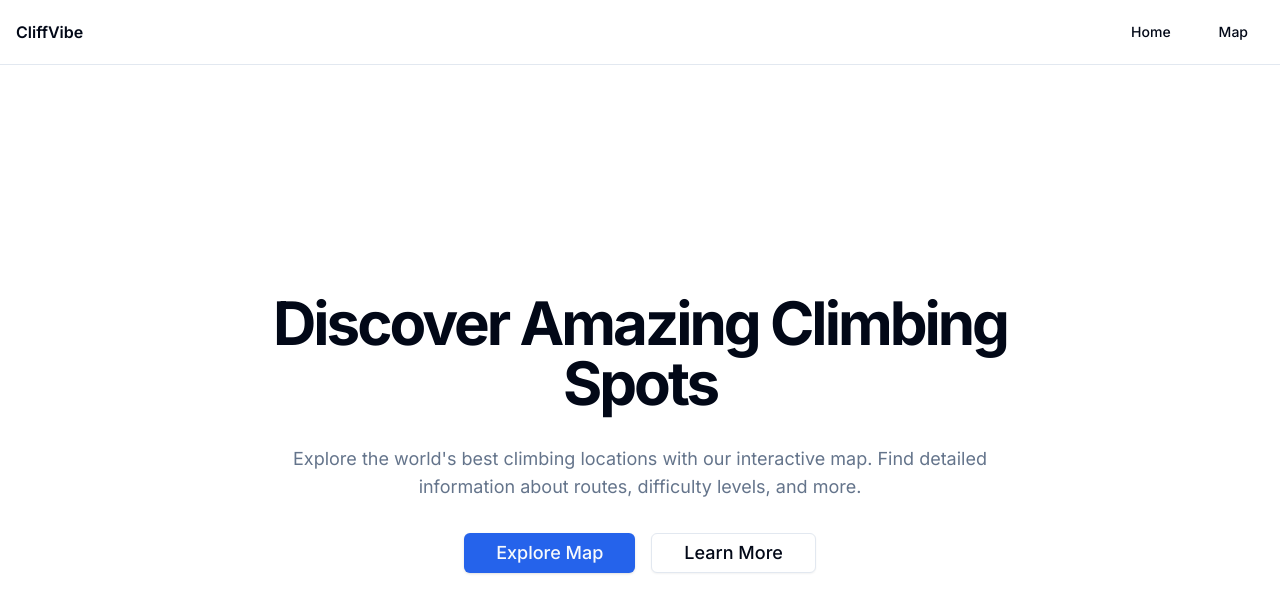
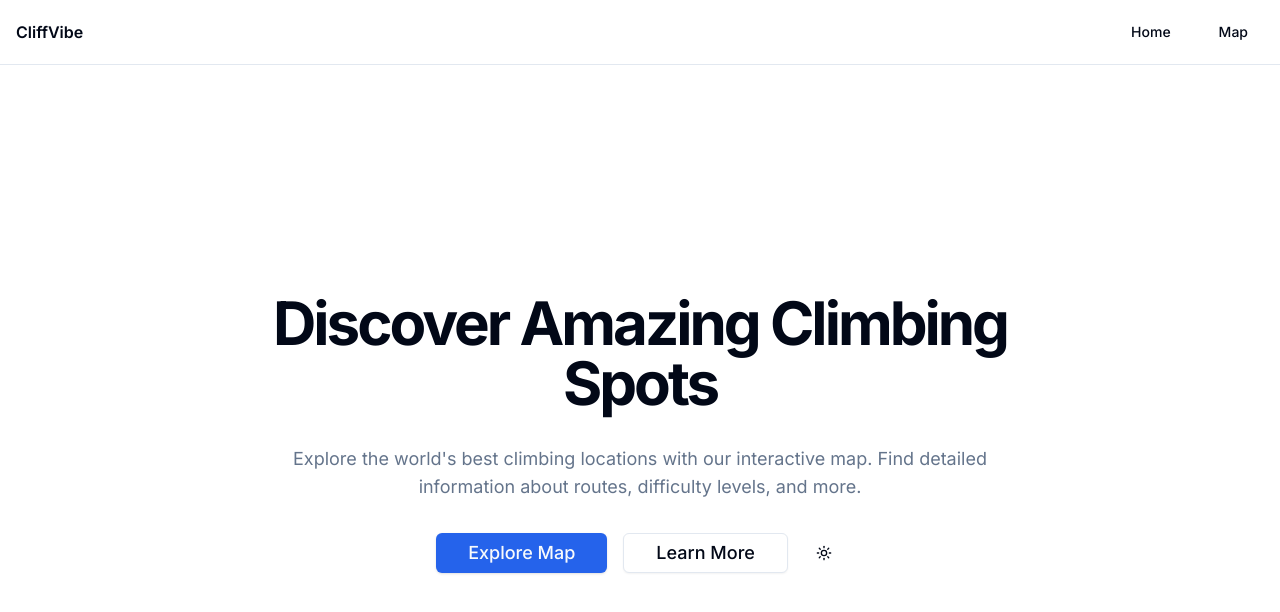
Before and after one commit to lordcsomi/cliffvibe, a Next.js app: page / in a window 1280 px wide. Shown: the top 612 px of the page. Built offline with nearby package versions, Linux system fonts and the light colour scheme.

Commit message:
theme switching

```diff
--- a/app/layout.tsx
+++ b/app/layout.tsx
@@ -2,6 +2,7 @@ import type { Metadata } from "next"
 import { Inter } from "next/font/google"
 import "./globals.css"
 import { Navbar } from "@/components/navbar"
+import { ThemeProvider } from "next-themes"
 
 const inter = Inter({ subsets: ["latin"] })
 
@@ -16,12 +17,19 @@ export default function RootLayout({
   children: React.ReactNode
 }>) {
   return (
-    <html lang="en">
+    <html lang="en" suppressHydrationWarning>
       <body className={inter.className}>
+        <ThemeProvider
+          attribute="class"
+          defaultTheme="system"
+          enableSystem
+          disableTransitionOnChange
+        >
         <div className="relative flex min-h-screen flex-col">
           <Navbar />
           <main className="flex-1">{children}</main>
         </div>
+        </ThemeProvider>
       </body>
     </html>
   )
--- a/app/page.tsx
+++ b/app/page.tsx
@@ -1,4 +1,5 @@
 import { Button } from "@/components/ui/button"
+import { ThemeToggle } from "@/components/theme-toggle"
 import Link from "next/link"
 
 export default function Home() {
@@ -23,6 +24,7 @@ export default function Home() {
               Learn More
             </Link>
           </Button>
+          <ThemeToggle />
         </div>
       </div>
     </div>
--- a/components/map-view.tsx
+++ b/components/map-view.tsx
@@ -3,6 +3,7 @@
 import { useEffect, useRef } from 'react'
 import mapboxgl from 'mapbox-gl'
 import 'mapbox-gl/dist/mapbox-gl.css'
+import { useTheme } from 'next-themes'
 import { Card, CardContent } from './ui/card'
 
 interface MarkerLocation {
@@ -43,12 +44,16 @@ export function MapView() {
   const mapContainer = useRef<HTMLDivElement>(null)
   const map = useRef<mapboxgl.Map | null>(null)
 
+  const { theme } = useTheme()
+
   useEffect(() => {
     if (!mapContainer.current) return
 
     const newMap = new mapboxgl.Map({
       container: mapContainer.current,
-      style: 'mapbox://styles/mapbox/outdoors-v12',
+      style: theme === 'dark'
+        ? 'mapbox://styles/mapbox/dark-v11'
+        : 'mapbox://styles/mapbox/outdoors-v12',
       center: [17.5, 48.5], // Adjusted to better center the sample locations
       zoom: 5
     })
@@ -62,9 +67,9 @@ export function MapView() {
     sampleLocations.forEach(location => {
       const popupContent = document.createElement('div')
       popupContent.innerHTML = `
-        <div class="p-4 bg-white rounded-lg shadow-sm">
-          <h3 class="text-lg font-semibold mb-1">${location.title}</h3>
-          ${location.description ? `<p class="text-sm text-gray-600">${location.description}</p>` : ''}
+        <div class="p-4 bg-background rounded-lg shadow-sm">
+          <h3 class="text-lg font-semibold mb-1 text-foreground">${location.title}</h3>
+          ${location.description ? `<p class="text-sm text-muted-foreground">${location.description}</p>` : ''}
         </div>
       `
 
@@ -80,7 +85,7 @@ export function MapView() {
     return () => {
       map.current?.remove()
     }
-  }, [])
+  }, [theme])
 
   return (
     <div ref={mapContainer} className="w-full h-[calc(100vh-4rem)]" />
--- /dev/null
+++ b/components/theme-toggle.tsx
@@ -0,0 +1,22 @@
+"use client"
+
+import { Moon, Sun } from "lucide-react"
+import { useTheme } from "next-themes"
+import { Button } from "@/components/ui/button"
+
+export function ThemeToggle() {
+  const { setTheme, theme } = useTheme()
+
+  return (
+    <Button
+      variant="ghost"
+      size="icon"
+      onClick={() => setTheme(theme === "light" ? "dark" : "light")}
+      className="h-10 w-10"
+    >
+      <Sun className="h-[1.5rem] w-[1.5rem] rotate-0 scale-100 transition-transform dark:-rotate-90 dark:scale-0" />
+      <Moon className="absolute h-[1.5rem] w-[1.5rem] rotate-90 scale-0 transition-transform dark:rotate-0 dark:scale-100" />
+      <span className="sr-only">Toggle theme</span>
+    </Button>
+  )
+}
--- a/package.json
+++ b/package.json
@@ -16,6 +16,7 @@
     "lucide-react": "^0.475.0",
     "mapbox-gl": "^3.10.0",
     "next": "15.1.7",
+    "next-themes": "^0.4.4",
     "react": "^19.0.0",
     "react-dom": "^19.0.0",
     "tailwind-merge": "^3.0.2",
```
Also changed, not shown: 1 other file (tests, documents, lock files or other folders).
